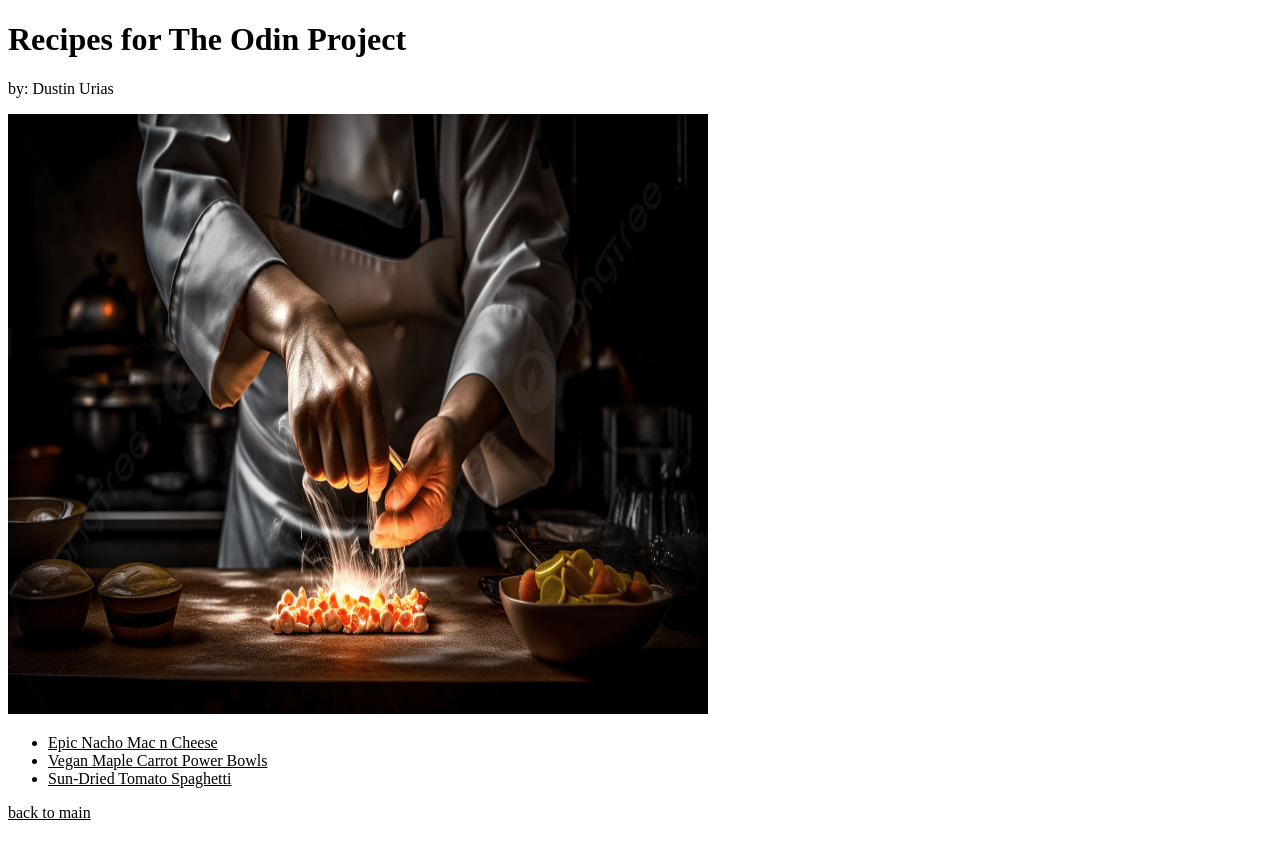
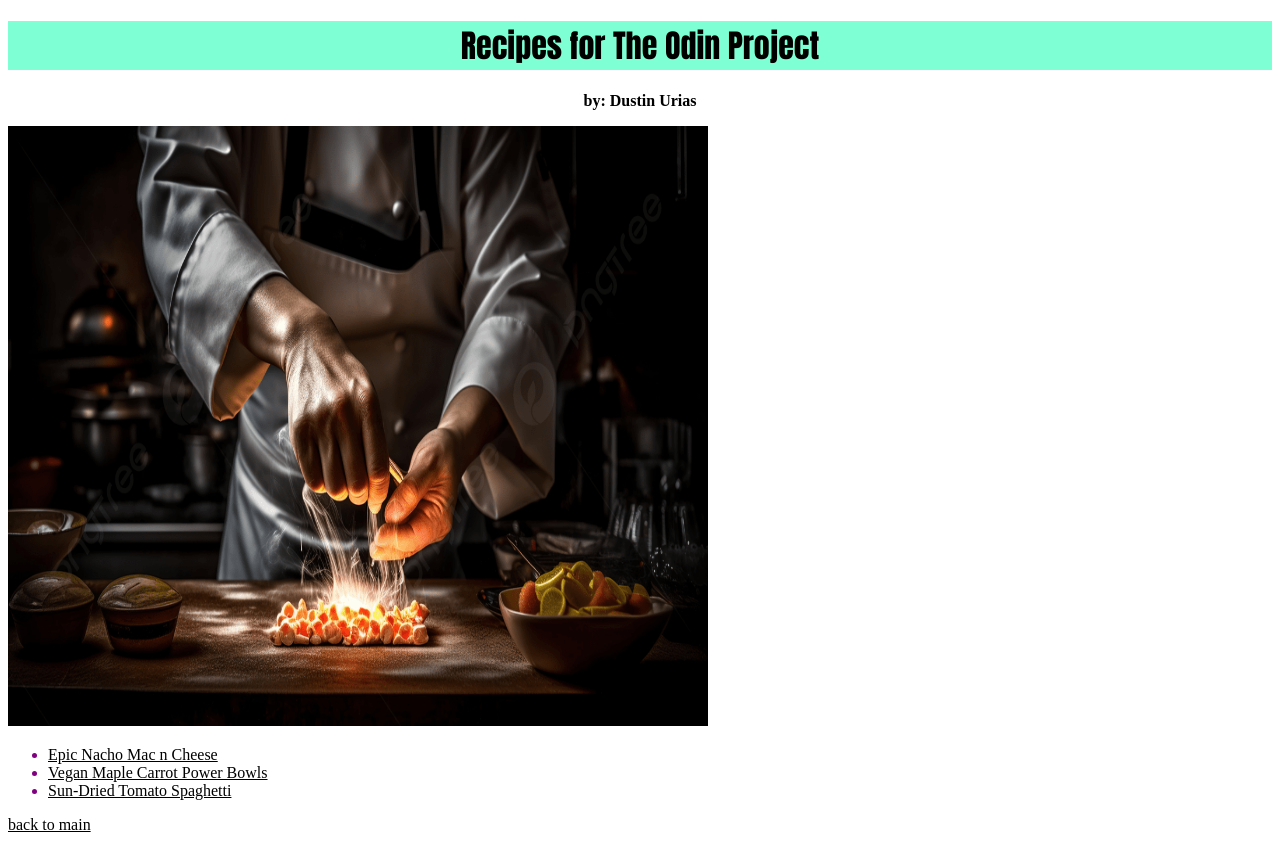
Before and after one commit to dusurias/odin-projects, a plain HTML site: page 00-odin-recipes/index.html in a window 1280 px wide. Drawn offline with Linux system fonts and the light colour scheme.

Commit message:
Add css styles page

```diff
--- a/00-odin-recipes/index.html
+++ b/00-odin-recipes/index.html
@@ -1,7 +1,7 @@
 <!DOCTYPE html>
 <html lang="en">
 <head>
-
+    <link rel="stylesheet" href="styles.css">
     <style>
         a {
             color: black;
@@ -12,11 +12,11 @@
     <title>Recipes for The Odin Project</title>
 </head>
 <body>
-    <h1>Recipes for The Odin Project</h1>
-    <p>by: Dustin Urias</p>
+    <h1 class="heading">Recipes for The Odin Project</h1>
+    <p class="name">by: Dustin Urias</p>
     <img src="../00-odin-recipes/images/pngtree-man-with-chef-coat-working-in-kitchen-of-a-restaurant-close-picture-image_2662771-1264866576.jpg" alt="Logo"height="600" width="700" alt="A chef">
 
-    <ul>
+    <ul class="recipe">
     <li><a href="recipes/macncheese.html">Epic Nacho Mac n Cheese</a></li>
     <li><a href="recipes/powerbowl.html">Vegan Maple Carrot Power Bowls</a></li>
     <li><a href="recipes/spaghetti.html">Sun-Dried Tomato Spaghetti</a></li>
--- /dev/null
+++ b/00-odin-recipes/styles.css
@@ -0,0 +1,16 @@
+.heading {
+    text-align: center;
+    background-color: aquamarine;
+    font-weight: bolder;
+    font-family: Impact, Haettenschweiler, 'Arial Narrow Bold', sans-serif;
+}
+
+.recipe{
+color:purple;
+}
+
+.name {
+    font-weight: bolder;
+    text-align: center;
+    animation-fill-mode: forwards;
+}
```
